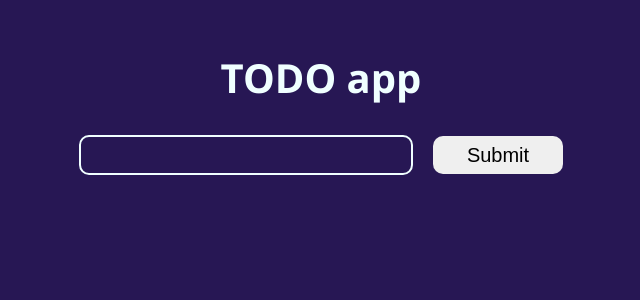
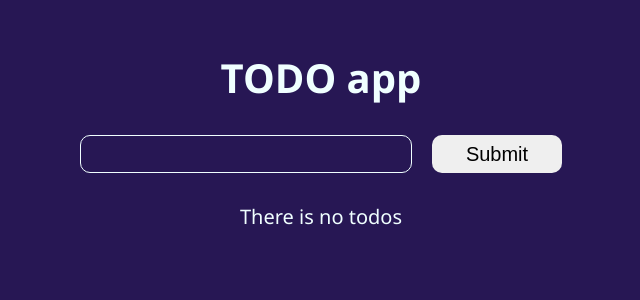
Before and after one commit to tayahanchar/react-todo, a React (Create React App) app: page / in a window 1280 px wide. Shown: the top 300 px of the page, without its empty margins (319-959 px from the left). Built offline with nearby package versions, Linux system fonts and the light colour scheme.

Commit message:
feat: add notification if the todo list is empty

```diff
--- a/src/components/Form.jsx
+++ b/src/components/Form.jsx
@@ -16,7 +16,7 @@ function Form({addTodo}) {
   }
 
   return(
-    <form onSubmit={(event) => submitTodo(event)} className={styles.form}>
+    <form onSubmit={submitTodo} className={styles.form}>
       <input onChange={changeTodo} value={todo} className={styles.form__input} type="text" />
       <button className={styles.form__button} type="submit">Submit</button>
     </form>
--- a/src/components/Form.module.css
+++ b/src/components/Form.module.css
@@ -7,7 +7,7 @@
 .form__input {
   height: 36px;
   width: 300px;
-  border: 2px solid azure;
+  border: 1px solid azure;
   border-radius: 10px;
   background-color: transparent;
   padding: 0px 15px;
--- a/src/components/List.jsx
+++ b/src/components/List.jsx
@@ -4,9 +4,11 @@ import styles from './List.module.css';
 function List({todoList}) {
 
   return (
+    todoList.length ?
     <ul className={styles.list}>
       {todoList.map((todo, index) => <Todo key={index} {...todo} />)}
     </ul>
+    : <div className={styles.noList}>There is no todos</div>
   )
 }
 
--- a/src/components/List.module.css
+++ b/src/components/List.module.css
@@ -5,3 +5,8 @@
   flex-direction: column;
   gap: 10px;
 }
+
+.noList {
+  text-align: center;
+  font-size: 20px;
+}
```
